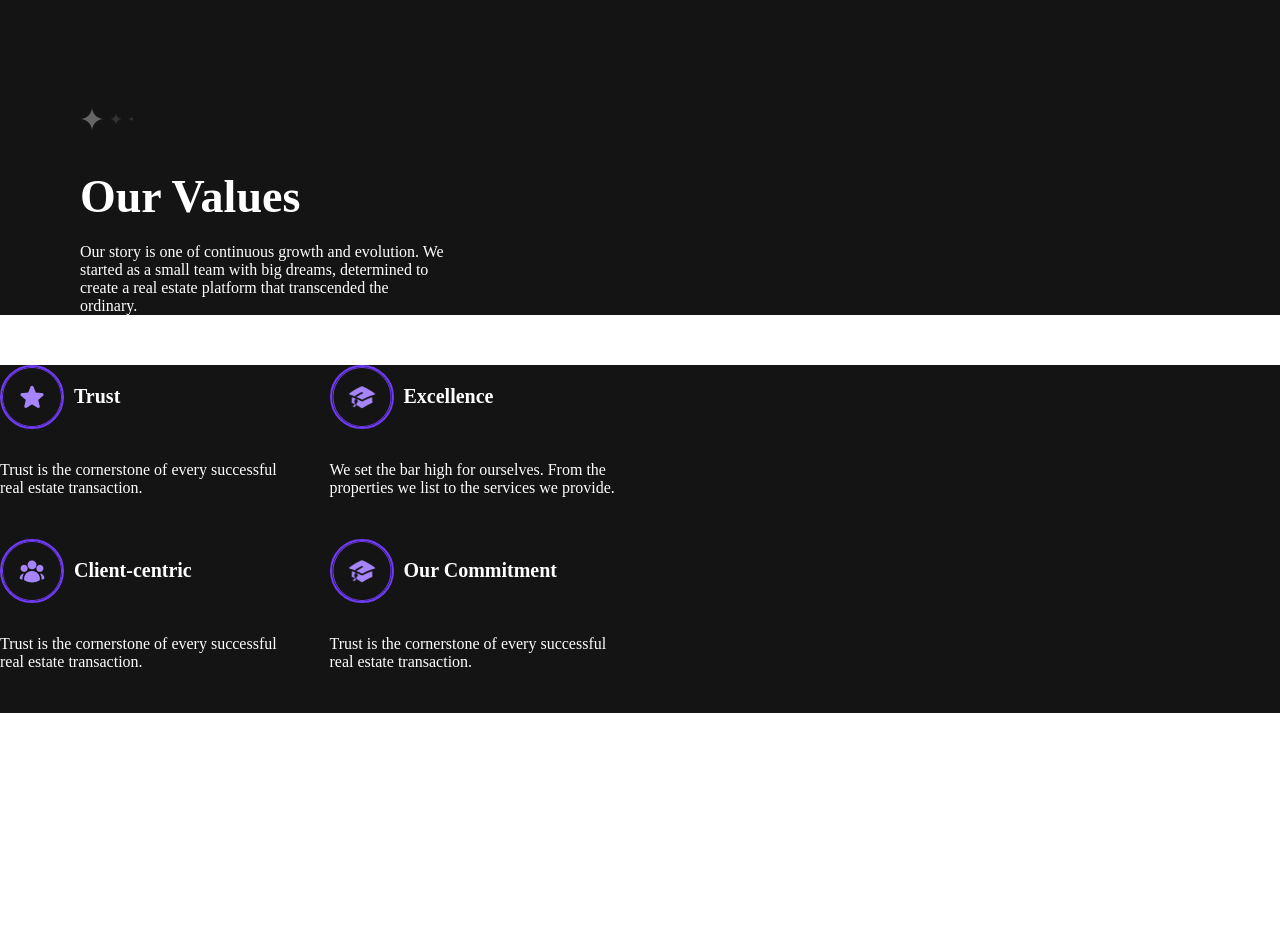
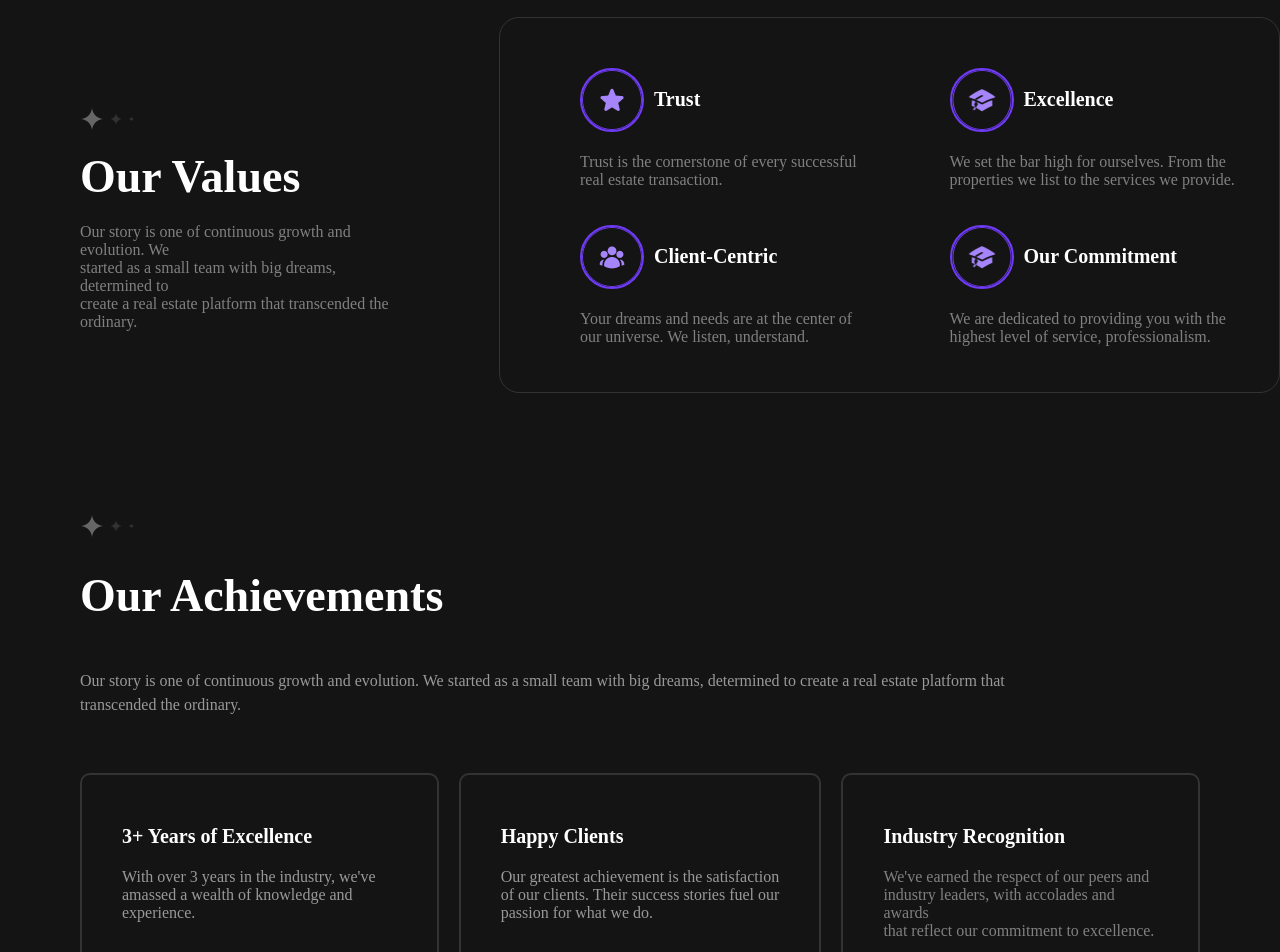
Before and after one commit to DeVTeJ10/Home-ly, a React (Vite) app: page /about-us in a window 1280 px wide. Shown: the part 700-1652 px from the top of the page. Before the commit the page ends 1413 px from the top, so only its background shows below. Built offline with nearby package versions, Linux system fonts and the light colour scheme.

Commit message:
our-journey our-achievements navigating-the-estearn experience

```diff
--- a/src/pages/aboutUs/aboutUs.css
+++ b/src/pages/aboutUs/aboutUs.css
@@ -23,7 +23,7 @@
 }
 
 .ourjourney{
-    margin-top: -80px;
+    margin-top: -100px;
 }
 
 .Discovery{
@@ -35,8 +35,6 @@
 }
 
 .ourjourneys{
-    padding-left: 80px;
-    padding-right: 80px;
     background-color: #141414;
     color: white;
 }
@@ -49,20 +47,90 @@
 .starsdiv{
     display: flex;
     gap: 10px;
-
 }
 
 .starcomp{
     display: flex;
     flex-direction: column;
-    gap: 16px;
+    gap: 5px;
     width: 329.5px;
-    height: 124px;
 }
 
 .bosslevelapp{
     display: flex;
+    gap: 40px;
     background-color: #141414;
     color: white;
-    padding-bottom: 50px;
+    margin-left: 80px;
 }
+
+.bosslevelapps{
+    display: flex;
+    gap: 40px;
+    background-color: #141414;
+    color: white;
+    margin-left: 80px;
+}
+
+.couldbeit{
+    display: flex;
+    align-items: center;
+    background-color: #141414;
+    align-items: center;
+    background-color: #141414;
+}
+
+.trythisone{
+    display: flex;
+    gap: 60px;
+    padding-left: 80px;
+    background-color: #141414;
+    color: white;
+}
+
+.Eureka{
+    display: flex;
+    flex-direction: column;
+    gap: 20px;
+    width: 807px;
+    padding-top: 50px;
+    padding-bottom: 30px;
+    border: 1px solid #333333;
+    margin-left: 50px;
+    box-shadow: 30px;
+    border-radius: 20px;
+}
+
+p{
+    color: gray;
+}
+
+.starprops{
+padding-top: 40px;
+background-color: #141414;
+}
+
+.qwertyuiop{
+
+    background-color: #141414;
+    color: white;
+    padding-top: 30px;
+    border: 2px solid #333333;
+    padding-left: 40px;
+    padding-right: 40px;
+    border-radius: 10px;
+    width: 413.33px;
+    margin-top: -20px;
+    padding-bottom: 30px;
+}
+
+.learnHows{
+    margin-top: 35px;
+    color: #999999;
+
+}
+
+.Navstarsign{
+    padding-top: 50px;
+    background-color: #141414;
+}
--- a/src/pages/aboutUs/aboutUsPage.jsx
+++ b/src/pages/aboutUs/aboutUsPage.jsx
@@ -19,10 +19,11 @@ const aboutUs = () => {
             <div className="ourjourney">
               <h1 className="Dream"> Our Journey</h1>
               <p className="journey">
-            Our story is one of continuous growth and evolution. We started as a
-            small team with<br></br> big dreams, determined to create a real
-            estate platform that transcended the<br></br> ordinary. Over the
-            years, we've expanded our reach, forged valuable partnerships,
+                Our story is one of continuous growth and evolution. We started
+                as a small team with<br></br> big dreams, determined to create a
+                real estate platform that transcended the<br></br> ordinary.
+                Over the years, we've expanded our reach, forged valuable
+                partnerships,
                 <br></br> and gained the trust of countless clients.
               </p>
               <div className="experiences">
@@ -42,10 +43,16 @@ const aboutUs = () => {
             </div>
           </div>
         </div>
-        <img src="./src/images/householding.png" width={610} height={435} className="household" />
+        <img
+          src="./src/images/householding.png"
+          width={610}
+          height={435}
+          className="household"
+        />
       </div>
 
-      <div className="ourjourneys">
+      <div className="trythisone">
+        <div className="holla">
           <div className="starry1">
             <img src="./src/images/star1.png" width={24} height={24} />
             <img src="./src/images/star2.png" width={14.4} height={14.4} />
@@ -54,44 +61,142 @@ const aboutUs = () => {
           <div className="ourjourney">
             <h1 className="Dream"> Our Values</h1>
             <p className="journey">
-              Our story is one of continuous growth and evolution. We<br></br> started
-              as a small team with big dreams,
-              determined to<br></br> create a real estate platform that transcended the<br></br> ordinary.
+              Our story is one of continuous growth and evolution. We<br></br>{" "}
+              started as a small team with big dreams, determined to<br></br>{" "}
+              create a real estate platform that transcended the<br></br>{" "}
+              ordinary.
+            </p>
+          </div>
+        </div>
+
+        <div className="Eureka">
+          <div className="bosslevelapp">
+            <div className="starcomp">
+              <div className="starsdiv">
+                <img
+                  src="./src/images/truststar.png"
+                  width={60}
+                  height={60}
+                  className="starjourney"
+                />
+                <h3>Trust</h3>
+              </div>
+              <p>
+                Trust is the cornerstone of every successful<br></br> real
+                estate transaction.
+              </p>
+            </div>
+            <div className="starcomp">
+              <div className="starsdiv">
+                <img
+                  src="./src/images/excellence.png"
+                  width={60}
+                  height={60}
+                  className="starjourney"
+                />
+                <h3>Excellence</h3>
+              </div>
+              <p>
+                We set the bar high for ourselves. From the properties we list
+                to the services we provide.
+              </p>
+            </div>
+          </div>
+
+          <div className="bosslevelapps">
+            <div className="starcomp">
+              <div className="starsdiv">
+                <img
+                  src="./src/images/client3.png"
+                  width={60}
+                  height={60}
+                  className="starjourney"
+                />
+                <h3>Client-Centric</h3>
+              </div>
+              <p>
+              Your dreams and needs are at the center of<br></br> our universe.
+               We listen, understand.
+              </p>
+            </div>
+            <div className="starcomp">
+              <div className="starsdiv">
+                <img
+                  src="./src/images/excellence.png"
+                  width={60}
+                  height={60}
+                  className="starjourney"
+                />
+                <h3>Our Commitment</h3>
+              </div>
+              <p>
+                We are dedicated to providing you with the <br></br>highest level of service,
+                professionalism.
+              </p>
+            </div>
+          </div>
+        </div>
+      </div>
+
+      <div className="starprops">
+      <div className="starSign">
+        <img src="./src/images/star1.png" width={24} height={24} />
+        <img src="./src/images/star2.png" width={14.4} height={14.4} />
+        <img src="./src/images/star3.png" width={6.72} height={6.72} />
+      </div>
+      <div className="checkprops">
+          <h1>Our Achievements</h1>
+          <div className="allProperties">
+            <p className="xplore">
+            Our story is one of continuous growth and evolution. We started as a small team with big dreams,
+            determined to create a real estate platform that<br></br> transcended the ordinary.
+            </p>
+          </div>
+        </div>
+      </div>
+      <div className="qwertysp">
+          <div className="qwertyuiop">
+            <h3>
+              3+ Years of Excellence
+            </h3>
+            <p className="learnHow">
+            With over 3 years in the industry, we've<br></br> amassed a wealth of knowledge and<br>
+            </br> experience.
+            </p>
+          </div>
+          <div className="qwertyuiop">
+            <h3>
+              Happy Clients
+            </h3>
+            <p className="learnHow">
+            Our greatest achievement is the satisfaction<br></br> of our clients.
+            Their success stories fuel our<br></br> passion for what we do.
+            </p>
+          </div>
+          <div className="qwertyuiop">
+            <h3>Industry Recognition</h3>
+            <p className="learnHowss">
+                We've earned the respect of our peers and<br></br> industry leaders,
+                with accolades and awards<br></br> that reflect our commitment to excellence.
             </p>
 
           </div>
         </div>
-
-    <div className="bosslevelapp">
-    <div className="starcomp">
-      <div className="starsdiv">
-        <img src="./src/images/truststar.png" width={60} height={60} className="starjourney"/>
-        <h3>Trust</h3>
+        <div className="Navstarsign">
+        <div className="starSign">
+          <img src="./src/images/star1.png" width={24} height={24} />
+          <img src="./src/images/star2.png" width={14.4} height={14.4} />
+          <img src="./src/images/star3.png" width={6.72} height={6.72} />
         </div>
-        <p>Trust is the cornerstone of every successful<br></br> real estate transaction.</p>
+          <div className="checkprops">
+            <h1>Navigating the Estatein Experience</h1>
+            <div className="allProperties">
+              <p className="xplore">
+                  At Estatein, we've designed a straightforward process to help you
+                  find and purchase your dream property with ease.
+                  Here's a step-by-step guide<br></br> to how it all works.
+              </p>
             </div>
-      <div className="starcomp">
-      <div className="starsdiv">
-        <img src="./src/images/excellence.png" width={60} height={60} className="starjourney"/>
-        <h3>Excellence</h3>
-        </div>
-        <p>We set the bar high for ourselves. From the properties we list to the services we provide.</p>
-      </div>
-    </div>
-    <div className="bosslevelapp">
-    <div className="starcomp">
-      <div className="starsdiv">
-        <img src="./src/images/client3.png" width={60} height={60} className="starjourney"/>
-        <h3>Client-centric</h3>
-        </div>
-        <p>Trust is the cornerstone of every successful<br></br> real estate transaction.</p>
-      </div>
-      <div className="starcomp">
-      <div className="starsdiv">
-        <img src="./src/images/excellence.png" width={60} height={60} className="starjourney"/>
-        <h3>Our Commitment</h3>
-        </div>
-        <p>Trust is the cornerstone of every successful<br></br> real estate transaction.</p>
           </div>
         </div>
     </div>
```
Lines whose indentation alone changed are shown as unchanged.
